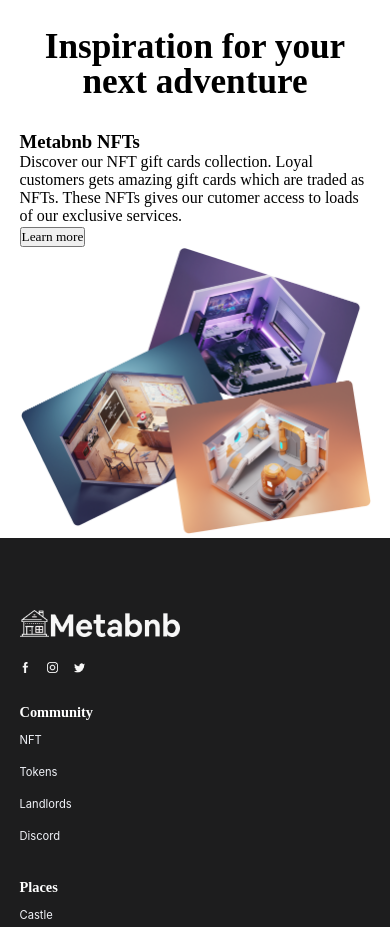
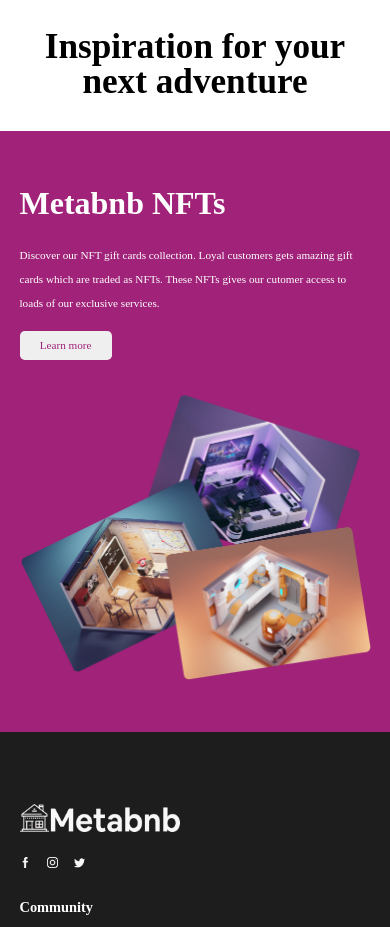
Before and after one commit to Chisquare7/meta-bnb-web, a React (Create React App) app: page / in a window 390 px wide. Shown: the part 800-1727 px from the top of the page. Built offline with nearby package versions, Linux system fonts and the light colour scheme; a web font is replaced by a local one.

Commit message:
feat: Add CSS stylings to layout three section of Homepage for mobile view

```diff
--- a/src/App.css
+++ b/src/App.css
@@ -289,6 +289,47 @@
 }
 
 
+/* Styling of the Layout three section */
+
+.layout__three {
+  background: #A02279;
+  padding: 3em 0;
+}
+
+.layout__three .layout__three-left .layout__three-headings {
+  font-size: 2rem;
+  color: #FFFFFF;
+  font-weight: 700;
+  font-style: bold;
+  line-height: 3rem;
+}
+
+.layout__three .layout__three-left .layout__three-text {
+  margin: 1em 0;
+}
+
+.layout__three .layout__three-left .layout__three-subtext {
+  font-size: .7rem;
+  color: #FFFFFF;
+  font-weight: 400;
+  font-style: normal;
+  line-height: 1.5rem;
+}
+
+.layout__three .layout__three-left .layout__three-btn {
+  padding: .5em 1.8em;
+  border: none;
+  border-radius: .3rem;
+  font-size: .7rem;
+  color: #A02279;
+  font-weight: 400;
+  font-style: normal;
+  line-height: 1.1rem;
+  margin-bottom: 3em;
+}
+
+
+
 
 
 
```
